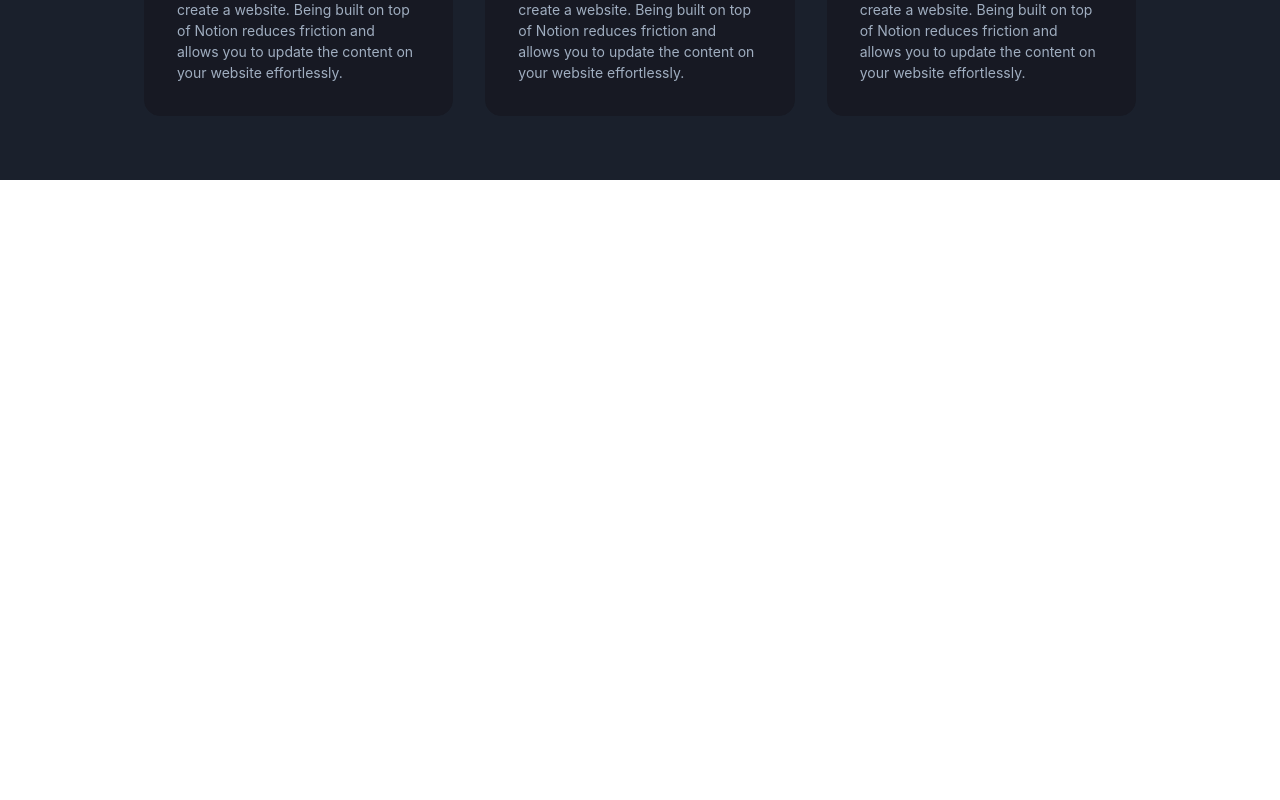
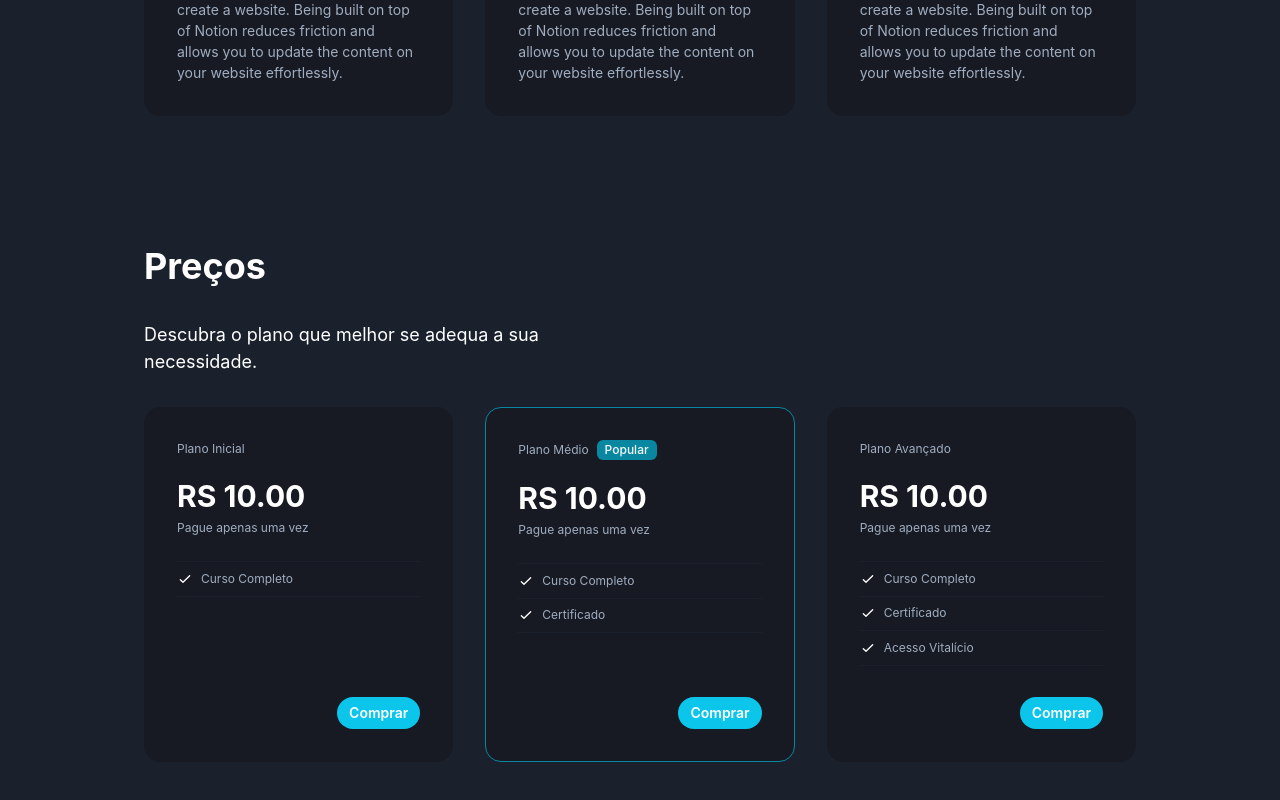
Before and after one commit to fischerafael/curso-landing-page, a Next.js app: page / in a window 1280 px wide. Shown: the part 1760-2560 px from the top of the page. Before the commit the page ends 1940 px from the top, so only its background shows below. Built offline with nearby package versions, Linux system fonts and the light colour scheme.

Commit message:
feat: completed pricing section

```diff
--- a/src/components/Card/index.tsx
+++ b/src/components/Card/index.tsx
@@ -2,22 +2,23 @@ import * as Chakra from "@chakra-ui/react";
 import * as Icon from "react-icons/hi";
 import { IItem } from "@/src/entities/IItem";
 
-export type CardType = "benefit" | "review";
+export type CardType = "benefit" | "review" | "pricing";
 
-export interface CardBenefitProps extends IItem {
+export interface CardProps extends IItem {
   type?: CardType;
 }
 
-export const CardContainer = (props: CardBenefitProps) => {
+export const CardContainer = (props: CardProps) => {
   const cardMap = {
     benefit: <BenefitCard {...props} />,
     review: <ReviewCard {...props} />,
+    pricing: <PricingCard {...props} />,
   };
 
   return cardMap[props.type!];
 };
 
-const BenefitCard = ({ title, description, image }: CardBenefitProps) => {
+const BenefitCard = ({ title, description, image }: CardProps) => {
   const [firstItem] = description!;
 
   return (
@@ -44,7 +45,7 @@ const BenefitCard = ({ title, description, image }: CardBenefitProps) => {
   );
 };
 
-const ReviewCard = ({ title, description, image }: CardBenefitProps) => {
+const ReviewCard = ({ title, description, image }: CardProps) => {
   const [firstItem] = description!;
 
   const starsArray = Array(5).fill(null);
@@ -88,3 +89,89 @@ const ReviewCard = ({ title, description, image }: CardBenefitProps) => {
     </Chakra.VStack>
   );
 };
+
+const PricingCard = ({
+  title,
+  description,
+  price,
+  ctaHref,
+  ctaLabel,
+  isPopular,
+  subTitle,
+}: CardProps) => {
+  return (
+    <Chakra.VStack
+      w="full"
+      p="8"
+      align="flex-start"
+      bg="gray.900"
+      borderRadius="16"
+      spacing="4"
+      border="solid 1px"
+      borderColor={isPopular ? "cyan.700" : "gray.900"}
+    >
+      <Chakra.HStack>
+        <Chakra.Text color="gray.400" fontSize="xs">
+          {title}
+        </Chakra.Text>
+        {!!isPopular && (
+          <Chakra.Tag color="gray.50" bg="cyan.700" size="sm">
+            Popular
+          </Chakra.Tag>
+        )}
+      </Chakra.HStack>
+
+      <Chakra.VStack spacing="0" align="flex-start">
+        <Chakra.Text fontSize="3xl" fontWeight="bold">
+          {price}
+        </Chakra.Text>
+        <Chakra.Text color="gray.400" fontSize="xs">
+          {subTitle}
+        </Chakra.Text>
+      </Chakra.VStack>
+
+      <Chakra.VStack
+        w="full"
+        justify="space-between"
+        h="full"
+        pt="2"
+        spacing="8"
+      >
+        <Chakra.VStack w="full">
+          {description?.map((desc, index, array) => (
+            <>
+              <Chakra.HStack w="full" h="0.5px" bg="gray.800" />
+              <Chakra.HStack w="full" justify="flex-start">
+                <Chakra.Icon as={Icon.HiOutlineCheck} />
+                <Chakra.Text
+                  color="gray.400"
+                  fontSize="xs"
+                  key={index}
+                  w="full"
+                >
+                  {desc}
+                </Chakra.Text>
+              </Chakra.HStack>
+              {index === array.length - 1 && (
+                <Chakra.HStack w="full" h="0.5px" bg="gray.800" />
+              )}
+            </>
+          ))}
+        </Chakra.VStack>
+
+        <Chakra.VStack w="full" align="flex-end">
+          <Chakra.Link href={ctaHref} target="_blank">
+            <Chakra.Button
+              colorScheme="cyan"
+              size="sm"
+              borderRadius="full"
+              color="white"
+            >
+              {ctaLabel}
+            </Chakra.Button>
+          </Chakra.Link>
+        </Chakra.VStack>
+      </Chakra.VStack>
+    </Chakra.VStack>
+  );
+};
--- a/src/components/CardsSection/index.tsx
+++ b/src/components/CardsSection/index.tsx
@@ -49,6 +49,11 @@ export const CardsSection = (props: CardsSectionProps) => {
                 image={item.image}
               />
             ))}
+
+          {props.type === "pricing" &&
+            props.items.map((item) => (
+              <CardContainer key={item.id} type="pricing" {...item} />
+            ))}
         </Chakra.SimpleGrid>
       </Chakra.VStack>
     </Chakra.VStack>
--- a/src/entities/IItem.ts
+++ b/src/entities/IItem.ts
@@ -3,4 +3,9 @@ export interface IItem {
   title?: string;
   image?: React.ReactNode;
   description?: string[];
+  price?: string;
+  subTitle?: string;
+  ctaLabel?: string;
+  ctaHref?: string;
+  isPopular?: boolean;
 }
--- a/src/entities/ISection.ts
+++ b/src/entities/ISection.ts
@@ -1,7 +1,7 @@
 import { IItem } from "./IItem";
 
-export interface ISection {
+export interface ISection<T = IItem> {
   title: string;
   subTitle?: string;
-  items: IItem[];
+  items: T[];
 }
--- a/src/pages/PageLanding/index.tsx
+++ b/src/pages/PageLanding/index.tsx
@@ -2,7 +2,12 @@ import React from "react";
 import * as Chakra from "@chakra-ui/react";
 import { HeroSection } from "@/src/components/HeroSection";
 import { FeaturesSection } from "@/src/components/FeaturesSection";
-import { BENEFITS_SECTION, FEATURES_SECTION, REVIEWS_SECTION } from "../data";
+import {
+  BENEFITS_SECTION,
+  FEATURES_SECTION,
+  PRICING_SECTION,
+  REVIEWS_SECTION,
+} from "../data";
 import { CardsSection } from "@/src/components/CardsSection";
 
 export const PageLanding = () => {
@@ -69,6 +74,13 @@ export const PageLanding = () => {
         title={REVIEWS_SECTION.title}
         subTitle={REVIEWS_SECTION.subTitle}
       />
+
+      <CardsSection
+        type="pricing"
+        title={PRICING_SECTION.title}
+        subTitle={PRICING_SECTION.subTitle}
+        items={PRICING_SECTION.items}
+      />
     </Chakra.VStack>
   );
 };
--- a/src/pages/data/index.tsx
+++ b/src/pages/data/index.tsx
@@ -1,5 +1,6 @@
 import { CardsSectionProps } from "@/src/components/CardsSection";
 import { FeaturesSectionProps } from "@/src/components/FeaturesSection";
+
 import * as Chakra from "@chakra-ui/react";
 import * as Icon from "react-icons/hi";
 
@@ -99,3 +100,41 @@ export const REVIEWS_SECTION: CardsSectionProps = {
   title: "Reviews",
   subTitle: "O que as pessoas estão falando sobre o curso",
 };
+
+export const PRICING_SECTION: CardsSectionProps = {
+  items: [
+    {
+      id: "1",
+      title: "Plano Inicial",
+      description: ["Curso Completo"],
+      image: <Chakra.Avatar bg="cyan.700" size="md" color="white" name="Ben" />,
+      price: "RS 10.00",
+      ctaHref: "www.google.com",
+      ctaLabel: "Comprar",
+      subTitle: "Pague apenas uma vez",
+    },
+    {
+      id: "2",
+      title: "Plano Médio",
+      description: ["Curso Completo", "Certificado"],
+      image: <Chakra.Avatar bg="cyan.700" size="md" color="white" name="Ben" />,
+      price: "RS 10.00",
+      ctaHref: "www.google.com",
+      ctaLabel: "Comprar",
+      subTitle: "Pague apenas uma vez",
+      isPopular: true,
+    },
+    {
+      id: "3",
+      title: "Plano Avançado",
+      description: ["Curso Completo", "Certificado", "Acesso Vitalício"],
+      image: <Chakra.Avatar bg="cyan.700" size="md" color="white" name="Ben" />,
+      price: "RS 10.00",
+      ctaHref: "www.google.com",
+      ctaLabel: "Comprar",
+      subTitle: "Pague apenas uma vez",
+    },
+  ],
+  title: "Preços",
+  subTitle: "Descubra o plano que melhor se adequa a sua necessidade.",
+};
```
